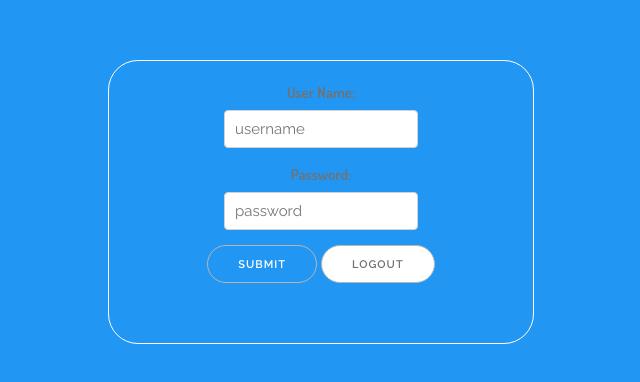
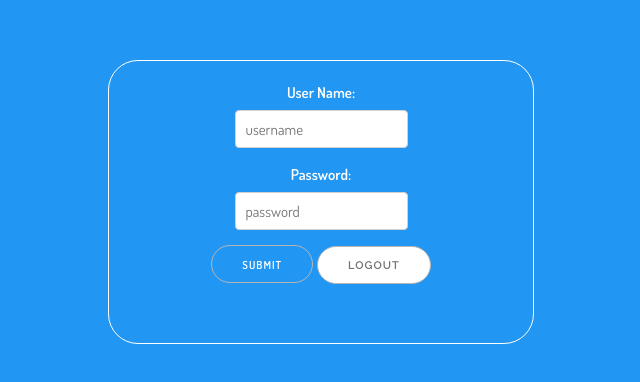
Before and after one commit to thekamahele/locus, a website: page public/index.html in a window 1280 px wide. Shown: the part 198-580 px from the top of the page, without its empty margins (319-959 px from the left). Drawn offline with nearby package versions, Linux system fonts and the light colour scheme; some packages are replaced by stand-ins of ours.

Commit message:
closes #13 closes #4

```diff
--- a/public/sass/style.scss
+++ b/public/sass/style.scss
@@ -81,7 +81,7 @@ body {
 
 label {
   font-family: $mainFont;
-  color: $secondaryText;
+  color: $textIcons;
 }
 
 button {
@@ -90,6 +90,7 @@ button {
 }
 
 input {
+  font-family: $mainFont;
   &[type="submit"] {
     @include button($textIcons, transparent);
     @include border-radius(35px, $divider, 1.5px);
```
Also changed, not shown: dist/styles/style.css, public/styles/style.css.
